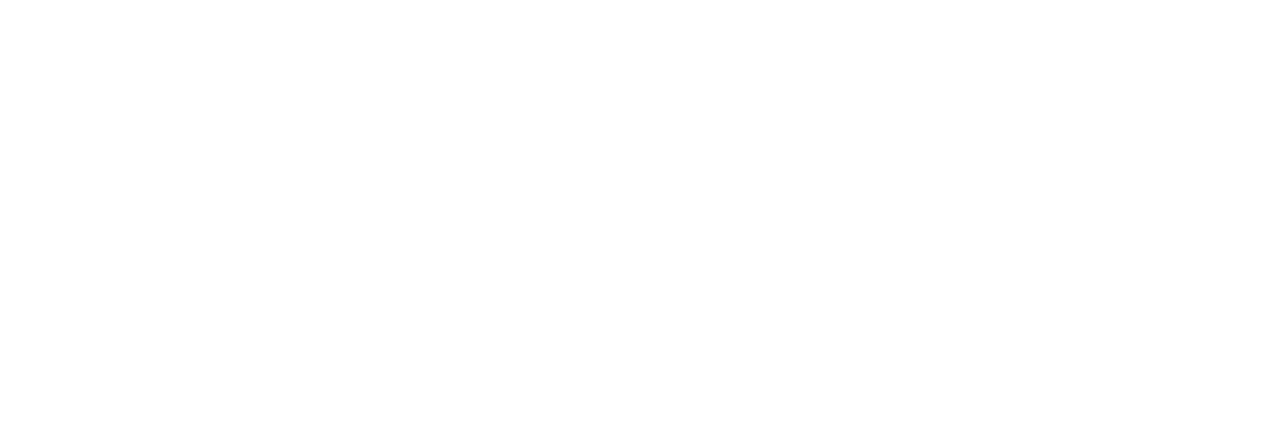
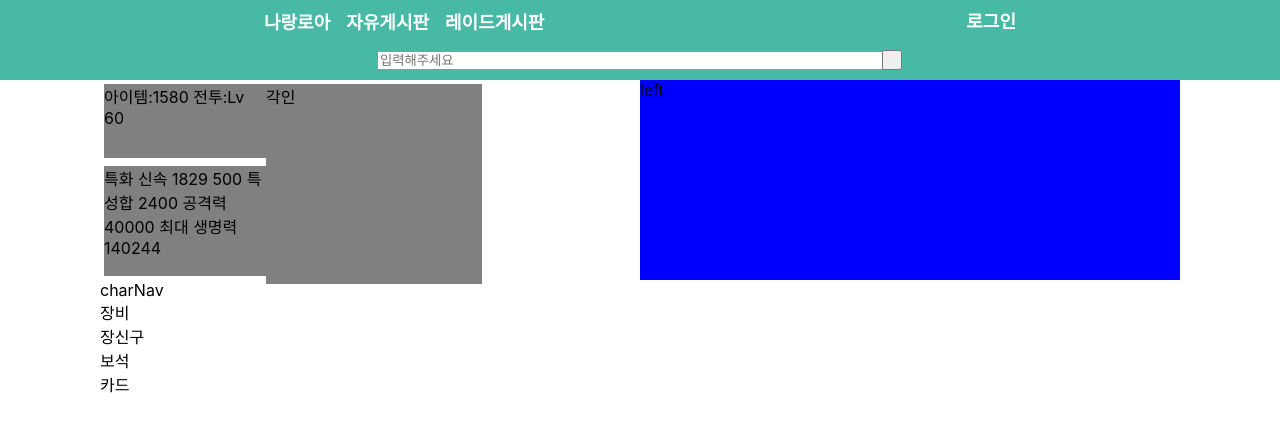
Before and after one commit to NeorangLoa/frontend, a React (Create React App) app: page /Char in a window 1280 px wide. Before the commit this address had no page. Shown: the top 432 px of the page. Built offline with nearby package versions, Linux system fonts and the light colour scheme.

Commit message:
유저정보페이지 제작 진행중

```diff
--- a/src/Routes.tsx
+++ b/src/Routes.tsx
@@ -2,6 +2,7 @@
 import React, { lazy } from 'react';
 
 const Main = lazy(() => import('./pages/main/index'));
+const Char = lazy(() => import('./pages/char/char'))
 
 export const routes = [
   {
@@ -9,6 +10,8 @@
     element: <Layout />,
     children: [
       { path: '/', element: <Main /> },
+      { path: '/Char', element: <Char /> },
+
 
     ],
   },
--- /dev/null
+++ b/src/components/char/chardetail/chardetail.tsx
@@ -0,0 +1,20 @@
+import React from "react";
+
+export default function Chardetail(){
+    return(
+      <div>
+        <div>
+          장비
+        </div>
+        <div>
+          장신구
+        </div>
+        <div>
+          보석
+        </div>
+        <div>
+          카드
+        </div>
+      </div>
+    )
+}
--- /dev/null
+++ b/src/components/char/charinfo/charinfo.scss
@@ -0,0 +1,47 @@
+.detailCharInfoLayout{
+  width: 100%;
+  height: auto;
+  display: flex;
+  flex-direction: row;
+}
+
+.charRightDiv{
+  width: 50%;
+  height: 200px;
+  display: flex;
+  flex-direction: row;
+}
+
+.charLeftDiv{
+  width: 50%;
+  height: 200px;
+  background-color:blue;
+}
+
+.charLevelStat{
+  width: 30%;
+  display: flex;
+  flex-direction: column;
+}
+
+.charLevel{
+  background-color: gray;
+  width: 100%;
+  height: 40%;
+  margin: 4px;
+}
+
+.charStat{
+  background-color: gray;
+  width: 100%;
+  height: 60%;
+  margin: 4px;
+}
+
+.charEngraving{
+  width: 40%;
+  height: 100%;
+  background-color: gray;
+  margin: 4px;
+
+}
--- /dev/null
+++ b/src/components/char/charinfo/charinfo.tsx
@@ -0,0 +1,30 @@
+import React from "react";
+import './charinfo.scss'
+
+export default function Charinfo(){
+    return(
+        <div className="detailCharInfoLayout">
+          <div className="charRightDiv">
+            <div className="charLevelStat">
+              <div className="charLevel">
+                아이템:1580 전투:Lv 60
+              </div>
+              <div className="charStat">
+                특화 신속
+                1829 500
+                특성합 2400
+                공격력 40000
+                최대 생명력 140244
+              </div>
+            </div>
+            <div className="charEngraving">
+              각인
+            </div>
+          </div>
+
+          <div className="charLeftDiv">
+            left
+          </div>
+        </div>
+    )
+}
--- /dev/null
+++ b/src/components/char/charsearch/charsearch.scss
@@ -0,0 +1,28 @@
+.charsearchlayout{
+  width: 100%;
+  height: 40px;
+  background-color: #48B9A5;
+  display: flex;
+  align-items: center;
+  justify-items: center;
+}
+
+.charsearchbar{
+  width: 100%;
+  display: flex;
+  flex-direction: row;
+  align-items: center;
+  justify-content: center;
+
+}
+
+.searchinput{
+  height: 90%;
+  width: 500px;
+  border: none;
+}
+
+.charsearchbutton{
+  height: 20px;
+  width: 20px;
+}
--- /dev/null
+++ b/src/components/char/charsearch/charsearch.tsx
@@ -0,0 +1,14 @@
+import React from "react";
+import './charsearch.scss'
+
+export default function Charsearch(){
+    return(
+        <div className="charsearchlayout">
+          <div className="charsearchbar">
+            <input placeholder="입력해주세요" className="searchinput">
+            </input>
+            <button className="charsearchbutton"/>
+          </div>
+        </div>
+    )
+}
--- a/src/components/common/nav/nav.scss
+++ b/src/components/common/nav/nav.scss
@@ -8,6 +8,7 @@
   color: white;
   font-size: large;
   font-weight: bold;
+  border-bottom: 5xp solid white;
 }
 
 .space_between{
--- /dev/null
+++ b/src/pages/char/char.scss
@@ -0,0 +1,13 @@
+.charlayout{
+  width: 100%;
+  height: 100%;
+  display: flex;
+  flex-direction: column;
+}
+
+.charinfolayout{
+  width: 1080px;
+  margin: auto;
+  display: flex;
+  flex-direction: column;
+}
--- /dev/null
+++ b/src/pages/char/char.tsx
@@ -0,0 +1,20 @@
+import React from "react";
+import Chardetail from "src/components/char/chardetail/chardetail";
+import Charinfo from "src/components/char/charinfo/charinfo";
+import Charsearch from "src/components/char/charsearch/charsearch";
+import Nav from "src/components/common/nav/nav";
+import '../char/char.scss'
+
+export default function Char(){
+    return(
+        <div className="charlayout">
+            <Nav/>
+            <Charsearch/>
+            <div className="charinfolayout">
+                <Charinfo/>
+                <div>charNav</div>
+                <Chardetail/>
+            </div>
+        </div>
+    )
+}
```
Also changed, not shown: package.json (+5 -4 lines), src/components/common/index.tsx (deleted, +0 -7 lines), src/pages/char/index.tsx (deleted, +0 -7 lines), 1 other file (tests, documents, lock files or other folders).
